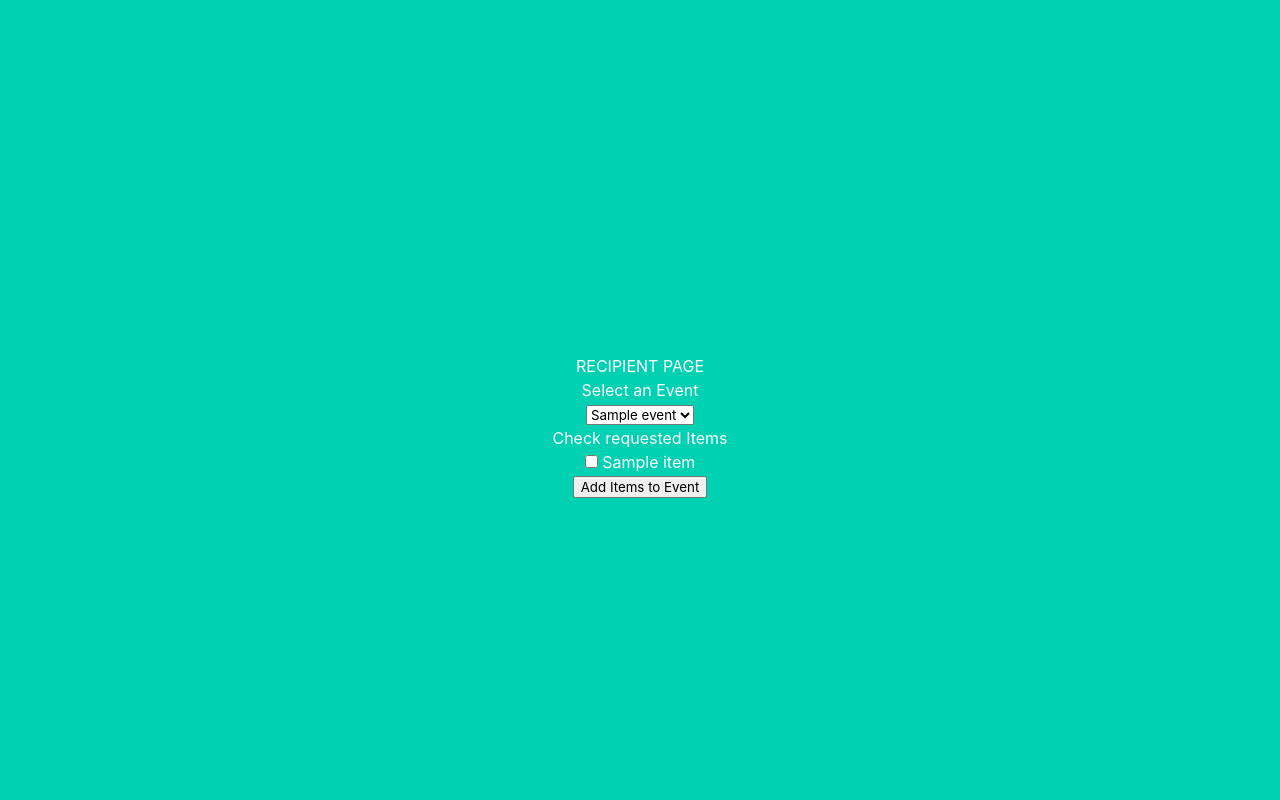
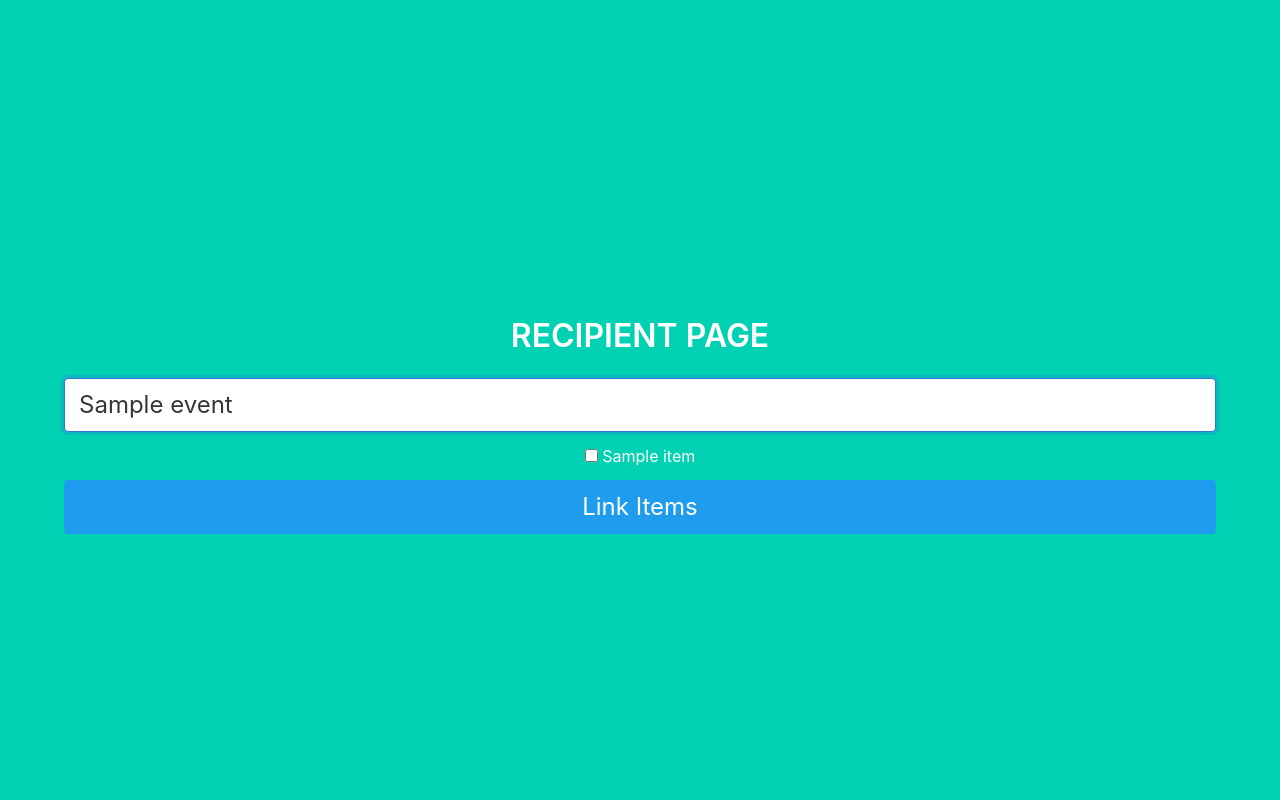
Before and after one commit to jnstockley/DAMS, a Flask app: page /request in a window 1280 px wide. Run offline with Flask 2, Linux system fonts and the light colour scheme; tables that the repository leaves empty hold one stand-in row (values such as "Sample post"); some libraries are stand-ins or nearby versions.

Commit message:
Get event and items from HTML

```diff
--- a/src/roles/receipient.py
+++ b/src/roles/receipient.py
@@ -1,4 +1,4 @@
-from flask import Blueprint, render_template
+from flask import Blueprint, render_template, request
 from src.roles.roles_helper import get_events, get_items
 
 request_blueprint = Blueprint('donor', __name__)
@@ -8,9 +8,12 @@ request_blueprint = Blueprint('donor', __name__)
 def add_request():
     events = get_events()
     items = get_items()
-    return render_template('recipient.html', events=[event.event_name for event in events], items=[item.itemName for item in items])
+    return render_template('recipient.html', events=[event.event_name for event in events], items=[item.itemName for
+                                                                                                   item in items])
 
 
 @request_blueprint.route("/request", methods=['POST'])
 def add_request_post():
-    return
+    event = request.form.get("event")
+    items = request.form.getlist("items")
+    return {"Event": event, "Items": items}
--- a/templates/recipient.html
+++ b/templates/recipient.html
@@ -4,20 +4,35 @@
 {% block content %}
 
 <div class="container">
-    <h1>RECIPIENT PAGE </h1>
-    <p>Select an Event</p>
-    <select id="event-selection">
+    <h1 class="title sign-up-title">RECIPIENT PAGE </h1>
+    <form method="POST" action="/request">
+            <!-- Event -->
+            <div class="field">
+                <div class="control">
+                    <select class="input is-large" name="event" autofocus="">
+                    <!--<input class="input is-large" type="text" name="event" placeholder="First Name" autofocus="">-->
                         {% for event in events %}
-            <option id="{{ event }}">{{ event }}</option>
+                            <option id={{ event }}>{{ event }}</option>
                         {% endfor %}
                     </select>
-    </br>
-    <p>Check requested Items</p>
+                </div>
+            </div>
+
+            <!-- Items -->
+            <div class="field">
+                <div class="control">
                     {% for item in items %}
-        <input type="checkbox" id={{ item }}/> {{ item }}
+                        <div style="text-align: center;">
+                            <input name="items" class="is-large" type="checkbox" id={{ item }} value={{ item }}>
+                            <label for={{ item }}>{{ item }}</label>
                             <br>
+                        </div>
                     {% endfor %}
-    <button id="add-items">Add Items to Event</button>
+                </div>
+            </div>
+
+            <button class="button is-block is-info is-large is-fullwidth" name="link">Link Items</button>
+        </form>
 </div>
 
 {% endblock %}
```
Lines whose indentation alone changed are shown as unchanged.
